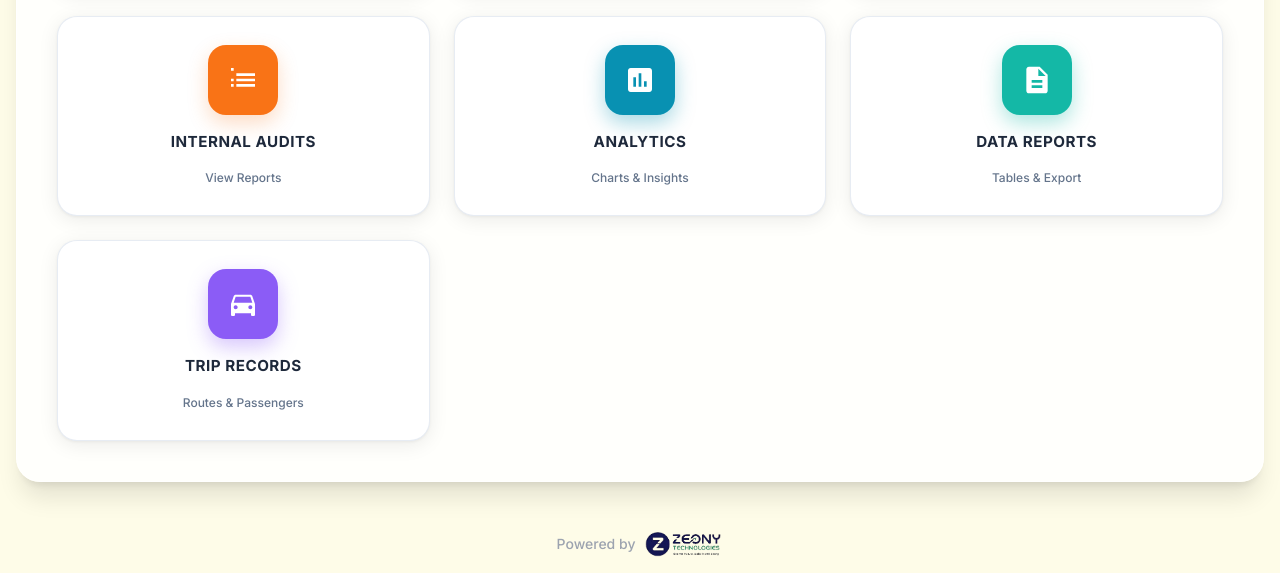
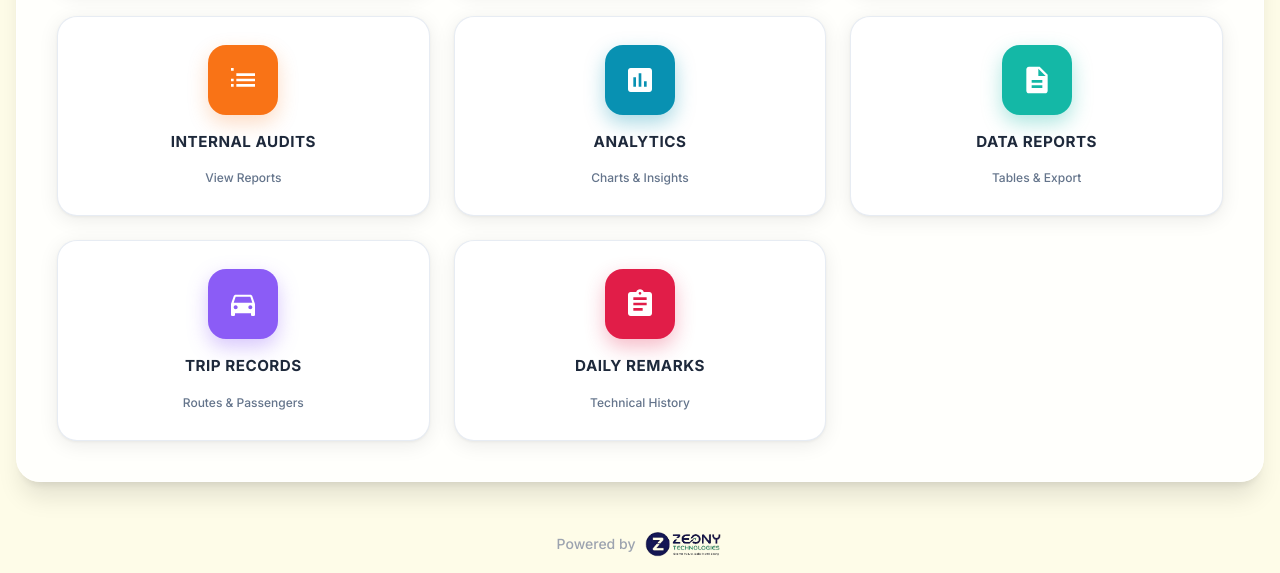
Before and after one commit to pmcdrivelogs/drivelogs, a Flask app: page /admin-dashboard in a window 1280 px wide. Shown: the part 1177-1750 px from the top of the page. Run offline with Flask 3, Linux system fonts and the light colour scheme; the visitor is signed in with stand-in values (Sample User, id 1); some libraries are stand-ins or nearby versions.

Commit message:
Add Daily Technical Remarks History section to dashboard

```diff
--- a/templates/admin_dashboard.html
+++ b/templates/admin_dashboard.html
@@ -586,6 +586,17 @@
             <span class="subtitle">Routes & Passengers</span>
           </a>
 
+          <!-- Daily Technical Remarks History -->
+          <a href="{{ url_for('daily_technical_remarks_history') }}" class="menu-card" style="--accent-start: #e11d48; --accent-end: #be123c; --shadow-color: rgba(225, 29, 72, 0.30);">
+            <div class="icon-wrapper">
+              <svg fill="currentColor" viewBox="0 0 24 24">
+                <path d="M19 3h-4.18C14.4 1.84 13.3 1 12 1c-1.3 0-2.4.84-2.82 2H5c-1.1 0-2 .9-2 2v14c0 1.1.9 2 2 2h14c1.1 0 2-.9 2-2V5c0-1.1-.9-2-2-2zm-7 0c.55 0 1 .45 1 1s-.45 1-1 1-1-.45-1-1 .45-1 1-1zm2 14H7v-2h7v2zm3-4H7v-2h10v2zm0-4H7V7h10v2z"/>
+              </svg>
+            </div>
+            <span class="title">Daily Remarks</span>
+            <span class="subtitle">Technical History</span>
+          </a>
+
         </div>
       </div>
 
```
